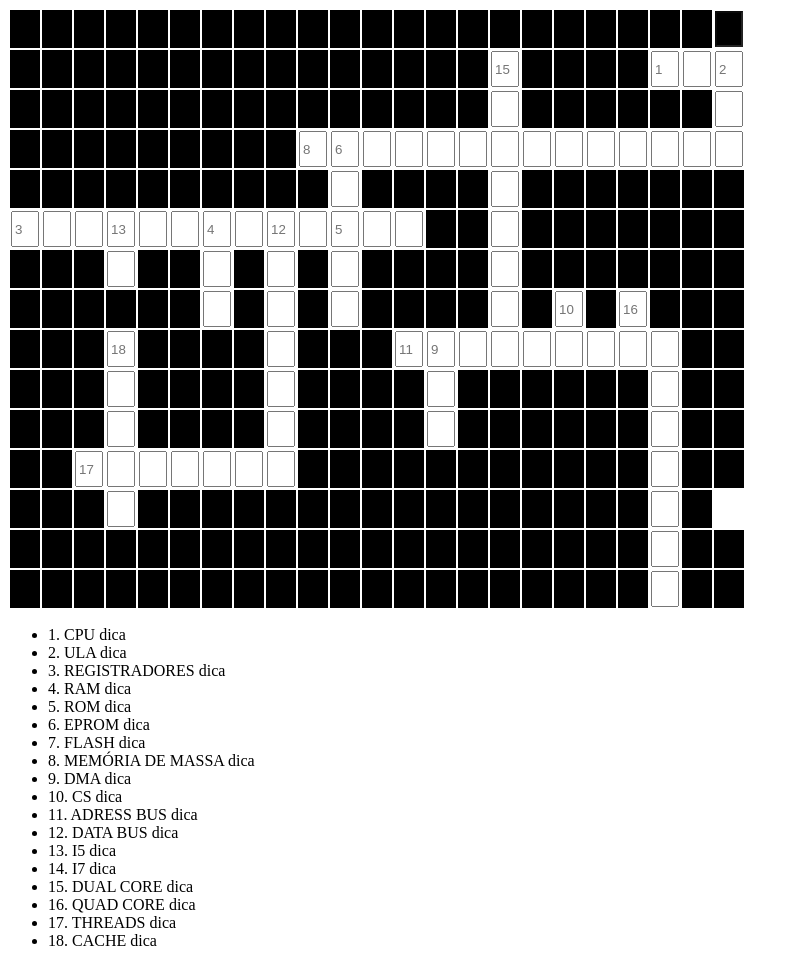
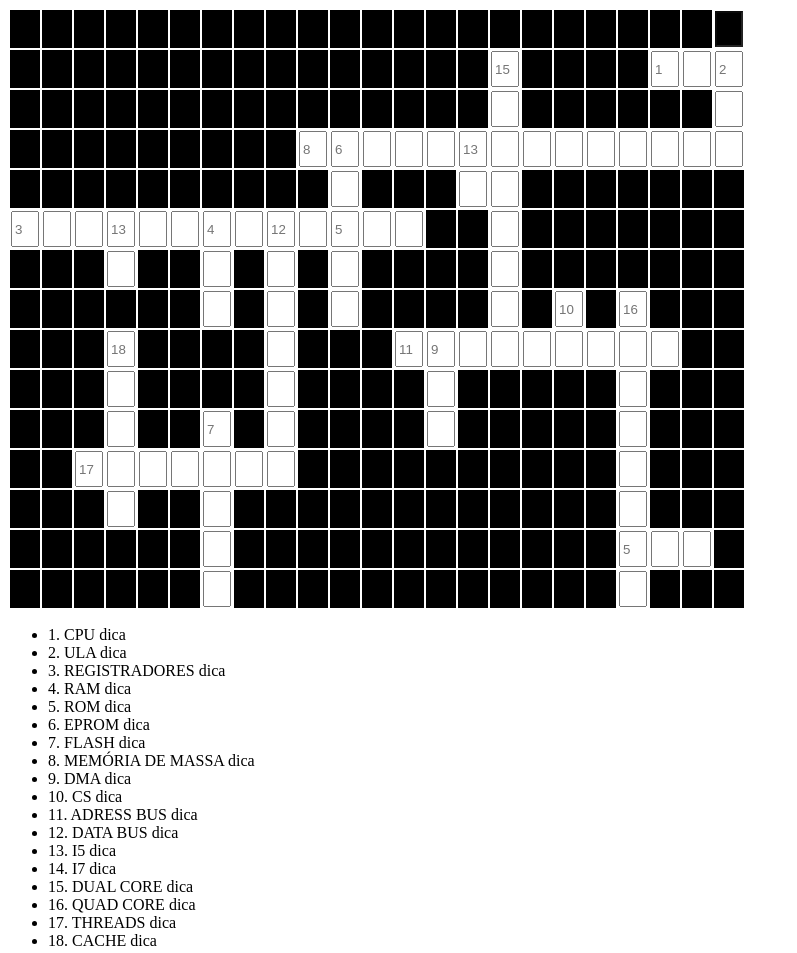
Before and after one commit to pauloAlmeida01/palavraCruzada, a plain HTML site: page index.html in a window 1280 px wide. Shown: the whole page, without its empty margins (0-797 px from the left). Drawn offline with Linux system fonts and the light colour scheme.

Commit message:
Todas as palavras incluidas

```diff
--- a/index.html
+++ b/index.html
@@ -37,14 +37,20 @@
                     adicionaZonaMorta('tr4', 9)
                     CriarCampo('tr4', 1, "8")
                     CriarCampo('tr4', 1, "6")
-                    CriarCampo('tr4', 12,"")
+                    CriarCampo('tr4', 3,"")
+                    CriarCampo('tr4', 1,"13")
+                    CriarCampo('tr4', 8,"")
+
+
                 </script>
             </tr>
             <tr id="tr5">
                 <script>
                     adicionaZonaMorta('tr5', 10)
                     CriarCampo('tr5', 1, "")
-                    adicionaZonaMorta('tr5', 4)
+                    adicionaZonaMorta('tr5', 3)
+                    CriarCampo('tr5', 1, "")
+
                     CriarCampo('tr5', 1, "")
                     adicionaZonaMorta('tr5', 7)
                 </script>
@@ -120,9 +126,9 @@
                     CriarCampo('tr10', 1,"")
                     adicionaZonaMorta('tr10', 4)
                     CriarCampo('tr10', 1,"")
-                    adicionaZonaMorta('tr10', 6)
+                    adicionaZonaMorta('tr10', 5)
                     CriarCampo('tr10', 1,"")
-                    adicionaZonaMorta('tr10', 2)
+                    adicionaZonaMorta('tr10', 3)
 
                 </script>
             </tr>
@@ -130,13 +136,15 @@
                 <script>
                     adicionaZonaMorta('tr11', 3)
                     CriarCampo('tr11', 1,"")
-                    adicionaZonaMorta('tr11', 4)
+                    adicionaZonaMorta('tr11', 2)
+                    CriarCampo('tr11', 1,"7")
+                    adicionaZonaMorta('tr11', 1)
                     CriarCampo('tr11', 1,"")
                     adicionaZonaMorta('tr11', 4)
                     CriarCampo('tr11', 1,"")
-                    adicionaZonaMorta('tr11', 6)
+                    adicionaZonaMorta('tr11', 5)
                     CriarCampo('tr11', 1,"")
-                    adicionaZonaMorta('tr11', 2)
+                    adicionaZonaMorta('tr11', 3)
 
                 </script>
             </tr>
@@ -145,9 +153,9 @@
                     adicionaZonaMorta('tr12', 2)
                     CriarCampo('tr12', 1,"17")
                     CriarCampo('tr12', 6, "")
-                    adicionaZonaMorta('tr12', 11)
+                    adicionaZonaMorta('tr12', 10)
                     CriarCampo('tr12', 1,"")
-                    adicionaZonaMorta('tr12', 2)
+                    adicionaZonaMorta('tr12', 3)
                 </script>
             </tr>
 
@@ -155,24 +163,32 @@
                 <script>
                     adicionaZonaMorta('tr13', 3)
                     CriarCampo('tr13', 1,"")
-                    adicionaZonaMorta('tr13', 16)
+                    adicionaZonaMorta('tr13', 2)
                     CriarCampo('tr13', 1,"")
-                    adicionaZonaMorta('tr13', 1)
+                    adicionaZonaMorta('tr13', 12)
+
+                    CriarCampo('tr13', 1,"")
+                    adicionaZonaMorta('tr13', 3)
                 </script>
             </tr>
             <tr id="tr14">
                 <script>
-                    adicionaZonaMorta('tr14', 20)
+                    adicionaZonaMorta('tr14', 6)
                     CriarCampo('tr14', 1,"")
-                    adicionaZonaMorta('tr14', 2)
-
+                    adicionaZonaMorta('tr14', 12)
+                    CriarCampo('tr14', 1,"5")
+                    CriarCampo('tr14', 2,"")
+                    adicionaZonaMorta('tr14', 1)
                 </script>
             </tr>
             <tr id="tr15">
                 <script>
-                    adicionaZonaMorta('tr15', 20)
+                    adicionaZonaMorta('tr15', 6)
                     CriarCampo('tr15', 1,"")
-                    adicionaZonaMorta('tr15', 2)
+                    adicionaZonaMorta('tr15', 12)
+                    CriarCampo('tr15', 1,"")
+                    adicionaZonaMorta('tr15', 3)
+
                 </script>
             </tr>
         </table>
@@ -197,8 +213,6 @@
         <li>18. CACHE dica</li>
     </ul>
 </body>
-
 </html>
-
 <script>
 </script>
```
